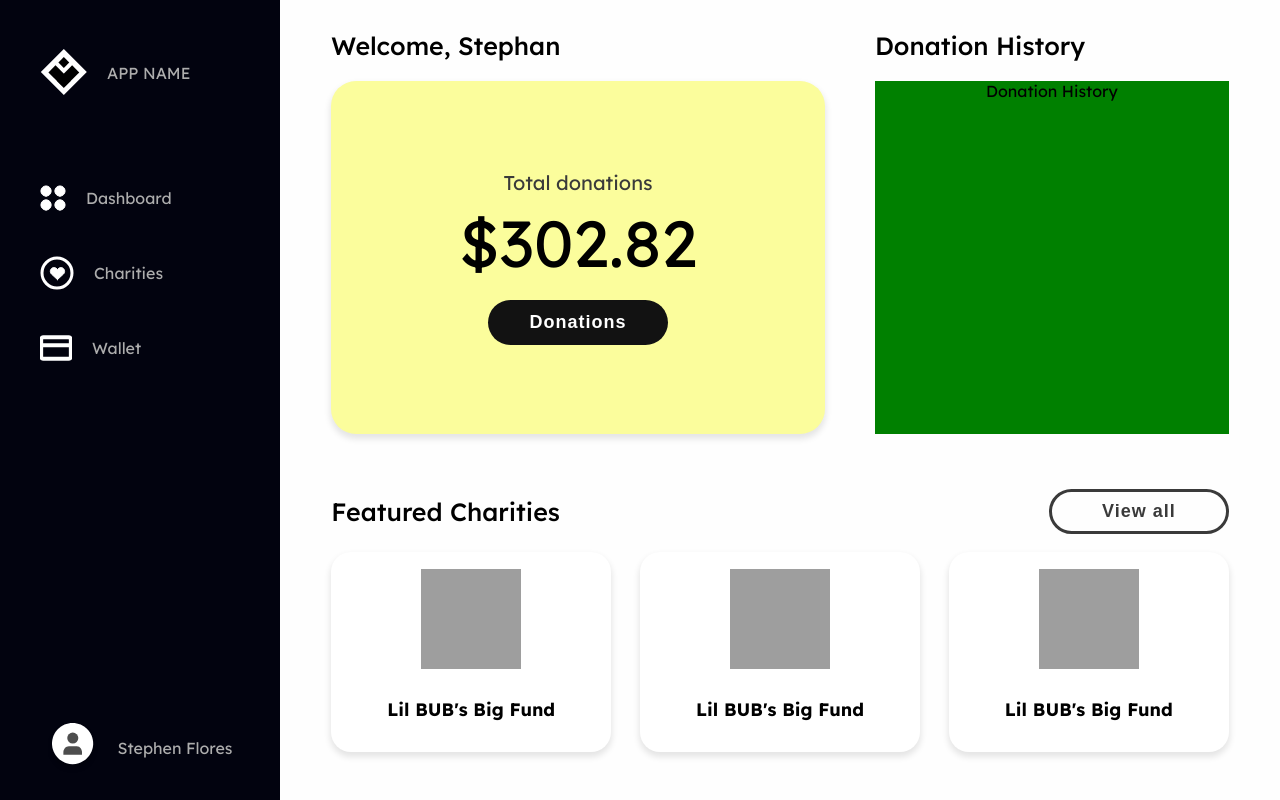
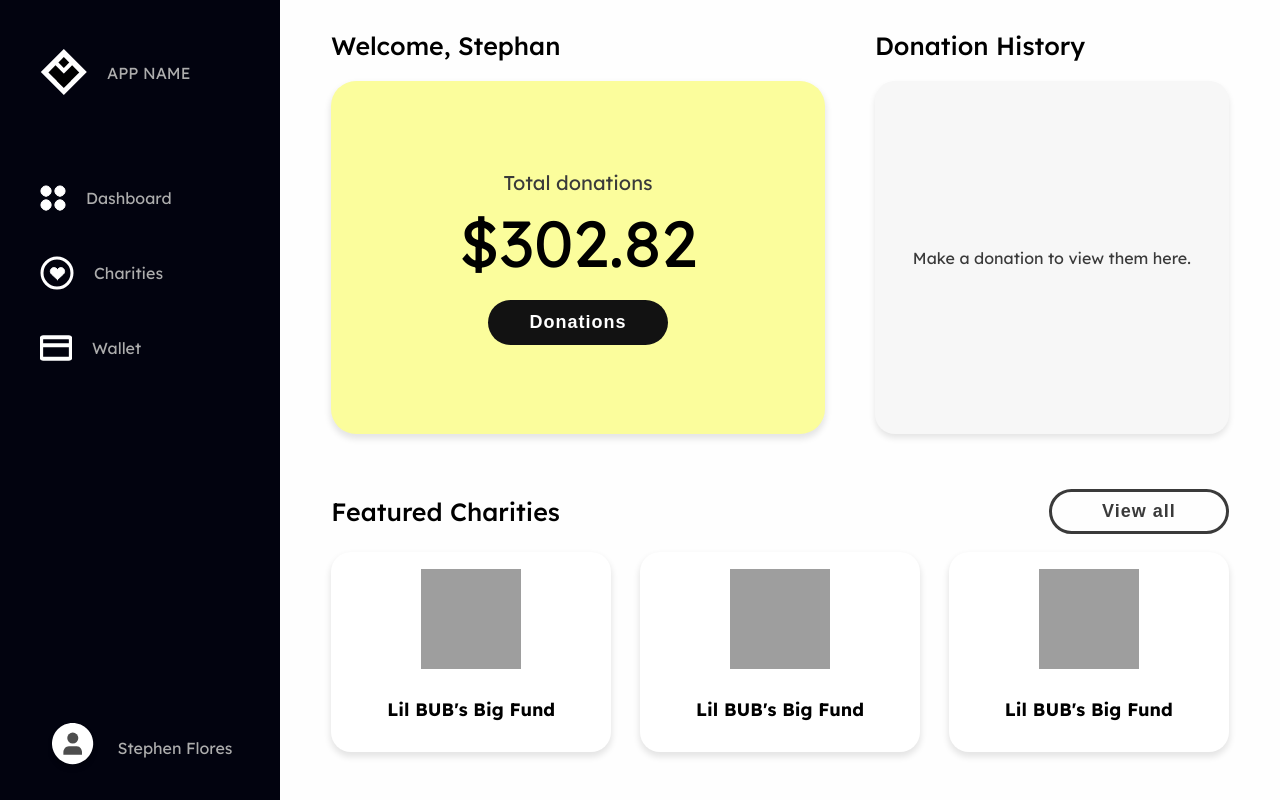
Before and after one commit to david-wei-01001/CryptoCare, a React (Create React App) app in the folder frontend/: page /dashboard in a window 1280 px wide. Built offline with nearby package versions, Linux system fonts and the light colour scheme; grey boxes are pictures that could not be loaded.

Commit message:
feat: Added Donation History Card for Empty Histories

```diff
--- a/frontend/src/components/Dashboard/Dashboard.css
+++ b/frontend/src/components/Dashboard/Dashboard.css
@@ -62,6 +62,7 @@
 
 
 /* Donations History  -- START */
+
 .donations-card {
   display: flex;
   flex-direction: column;
@@ -73,9 +74,6 @@
   margin-right: 50px;
 }
 
-.donation-history-container {
-  background-color: green;
-}
 /* Donations History  -- END */
 
 
--- a/frontend/src/components/Dashboard/DonationHistory/DonationHistory.css
+++ b/frontend/src/components/Dashboard/DonationHistory/DonationHistory.css
@@ -1,4 +1,13 @@
 .donation-history-container {
-  background-color: green;
   flex: 1;
+  border-radius: 20px;
+  background-color: var(--light-gray--background);
+  display: flex;
+  justify-content: center;
+  align-items: center; /* Align items in the center vertically */
+  box-shadow: 0px 4px 6px 0px rgba(0, 0, 0, 0.1);
 }
+
+.donation-history-card {
+  color: var(--med-gray--text)
+}
--- a/frontend/src/components/Dashboard/DonationHistory/DonationHistory.js
+++ b/frontend/src/components/Dashboard/DonationHistory/DonationHistory.js
@@ -1,10 +1,12 @@
 import React from 'react';
 import './DonationHistory.css';
+import DonationHistoryEmptyCard from './DonationHistoryEmptyCard'
 
 const DonationHistory = () => {
   return (
     <div className="donation-history-container">
-      <div>Donation History</div>
+      <DonationHistoryEmptyCard />
+      {/* <div>Donation History</div> */}
     </div>
   );
 };
--- /dev/null
+++ b/frontend/src/components/Dashboard/DonationHistory/DonationHistoryEmptyCard.js
@@ -0,0 +1,12 @@
+import React from 'react';
+import './DonationHistory.css';
+
+const DonationHistoryEmptyCard = () => {
+  return (
+    <div className="donation-history-card empty">
+      <p>Make a donation to view them here.</p>
+    </div>
+  );
+};
+
+export default DonationHistoryEmptyCard;
```
